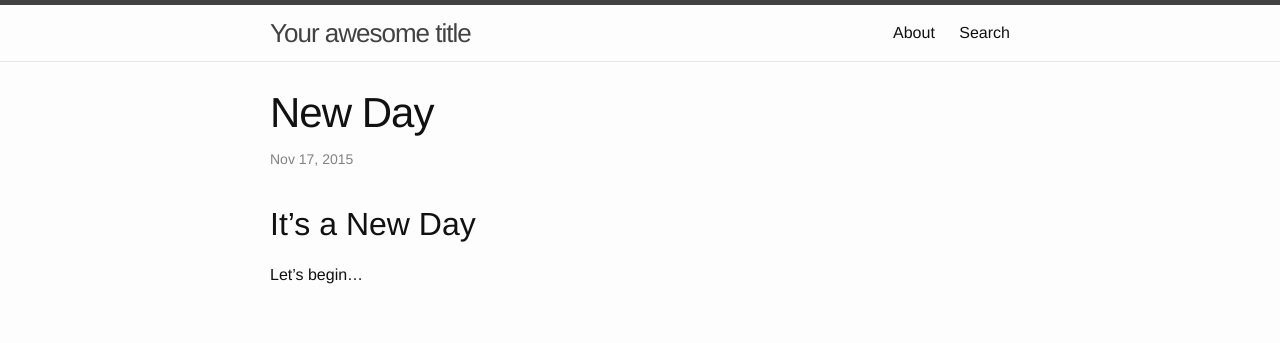
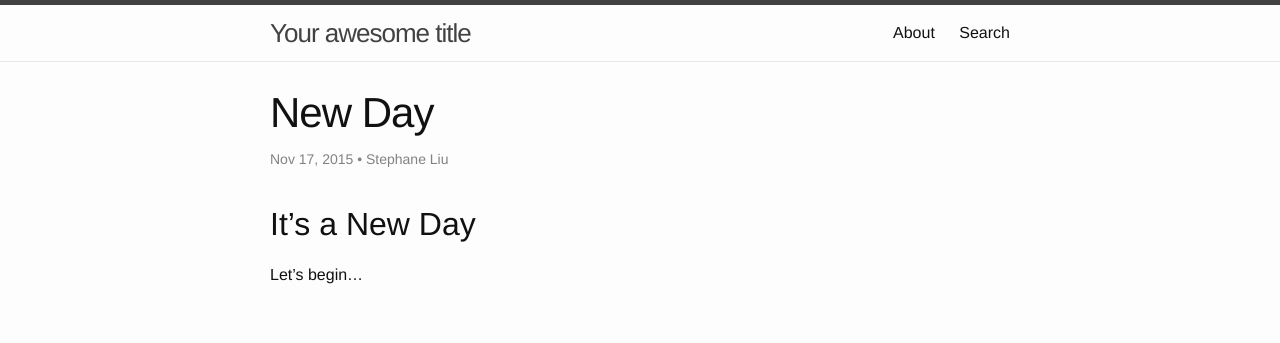
Before and after one commit to condevhi/blog, a Jekyll site: the page built from _posts/2015-11-16-new-day.markdown, in a window 1280 px wide. Shown: the top 343 px of the page. Built offline with Jekyll 4.4.1, drawn with Linux system fonts in a browser that asks for light colours.

Commit message:
Add font matter attributes example for searching feature

```diff
--- a/_posts/2015-11-16-another-day.markdown
+++ b/_posts/2015-11-16-another-day.markdown
@@ -1,6 +1,8 @@
 ---
 layout: post
 title: "Another Day"
+categories: next thingy
+author: Stephane Liu
 date: 2015-11-16T21:56:55-10:00
 ---
 
--- a/_posts/2015-11-16-new-day.markdown
+++ b/_posts/2015-11-16-new-day.markdown
@@ -1,6 +1,8 @@
 ---
 layout: post
 title: "New Day"
+category: begin
+author: Stephane Liu
 date: 2015-11-16T14:04:34-10:00
 ---
 
```
